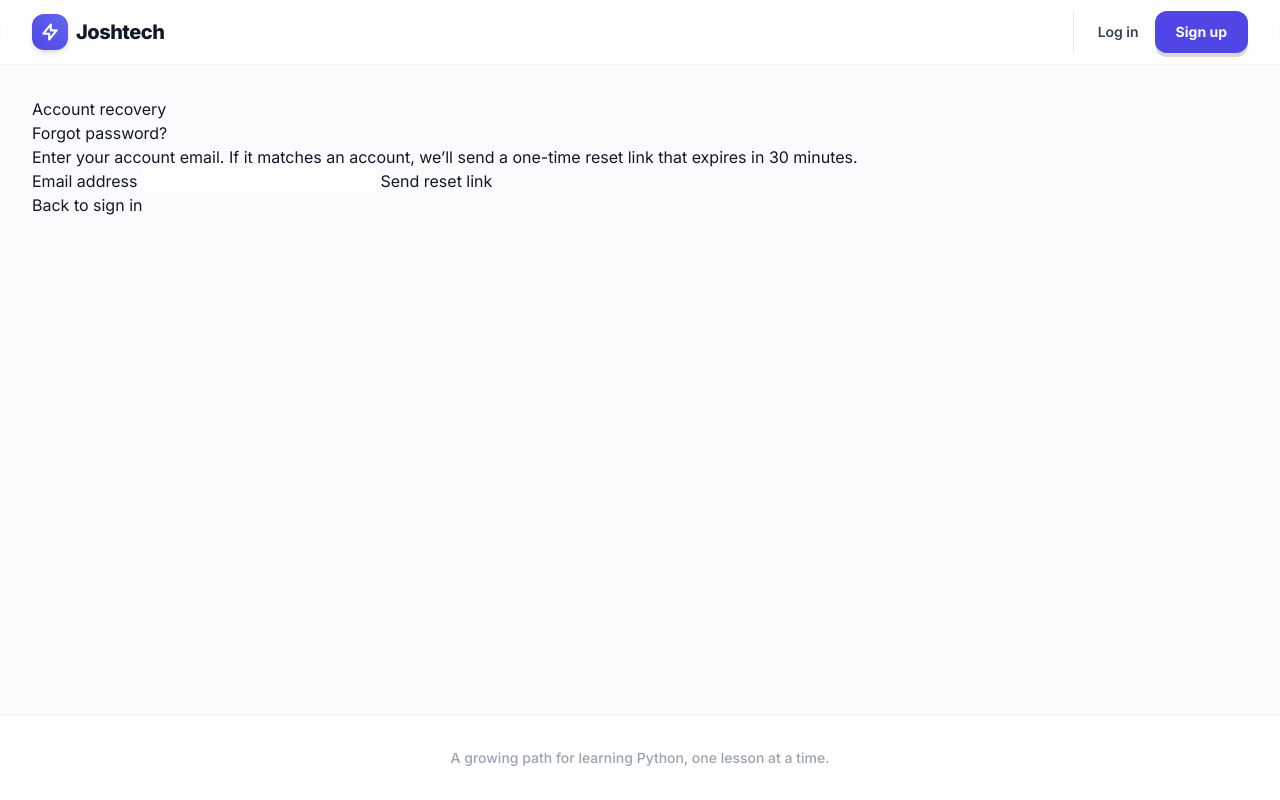
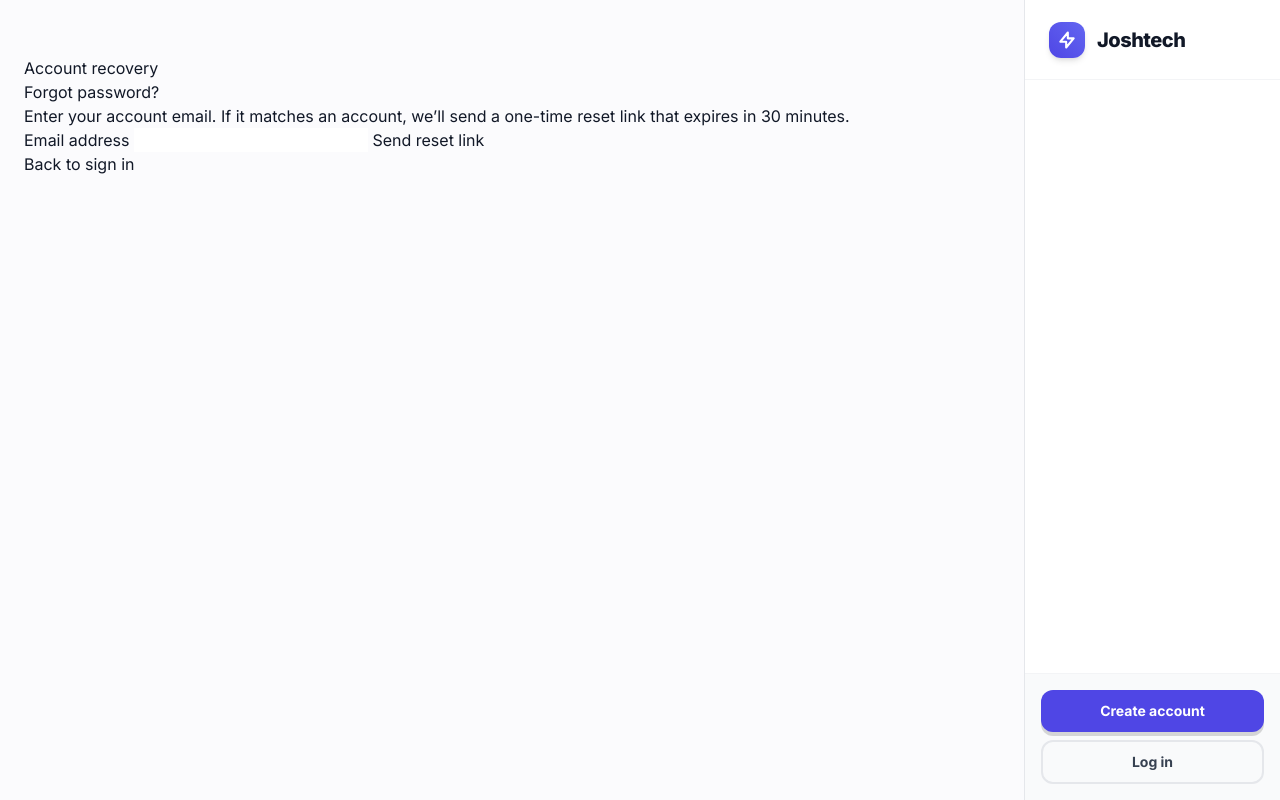
Before and after one commit to ezej0687-creator/Joshpy.py, a Flask app: page /forgot-password in a window 1280 px wide. Run offline with Flask 3, Linux system fonts and the light colour scheme; some libraries are stand-ins or nearby versions.

Commit message:
style: shift navigation to a dedicated right sidebar

```diff
--- a/learning_app/templates/base.html
+++ b/learning_app/templates/base.html
@@ -51,60 +51,27 @@
     </style>
     {% block head_extra %}{% endblock %}
   </head>
-  <body class="h-full font-sans text-gray-900 antialiased flex flex-col selection:bg-brand-500 selection:text-white">
+  <body class="h-screen w-full font-sans text-gray-900 antialiased flex overflow-hidden selection:bg-brand-500 selection:text-white bg-[#fbfbfd]">
 
-    <header class="bg-white/80 backdrop-blur-md border-b border-gray-200/50 sticky top-0 z-50">
-      <div class="max-w-7xl mx-auto px-4 sm:px-6 lg:px-8">
-        <div class="flex justify-between h-16 items-center">
+    <!-- MAIN CONTENT AREA (Left) -->
+    <main class="flex-1 h-full overflow-y-auto flex flex-col relative">
 
-          <div class="flex items-center gap-3">
-            <a href="{{ url_for('main.index') }}" class="flex items-center gap-2 group">
-              <div class="w-9 h-9 rounded-xl bg-gradient-to-tr from-brand-600 to-brand-500 flex items-center justify-center shadow-md group-hover:shadow-lg transition-all">
+      <!-- Mobile Header (hidden on desktop) -->
+      <div class="md:hidden bg-white border-b border-gray-200 p-4 flex justify-between items-center sticky top-0 z-50">
+        <a href="{{ url_for('main.index') }}" class="flex items-center gap-2">
+          <div class="w-8 h-8 rounded-lg bg-brand-600 flex items-center justify-center shadow-sm">
             <svg class="w-5 h-5 text-white" fill="none" stroke="currentColor" viewBox="0 0 24 24"><path stroke-linecap="round" stroke-linejoin="round" stroke-width="2.5" d="M13 10V3L4 14h7v7l9-11h-7z"></path></svg>
           </div>
-              <span class="font-extrabold text-xl tracking-tight text-gray-900">Joshtech</span>
+          <span class="font-bold text-lg tracking-tight">Joshtech</span>
         </a>
-            {% if current_user %}
-              <span class="inline-flex items-center px-2.5 py-0.5 rounded-full text-xs font-bold bg-green-100 text-green-700 ml-2 border border-green-200">
-                {{ header_completed_count or 0 }} ✓
-              </span>
-            {% endif %}
+        <!-- Simple mobile menu button (could open a drawer, but we'll keep it simple) -->
       </div>
 
-          <div class="flex items-center gap-8">
-            <nav class="hidden md:flex items-center gap-6">
-              {% if is_admin %}
-                <a href="{{ url_for('main.admin_dashboard') }}" class="text-sm font-semibold text-gray-500 hover:text-gray-900 transition-colors">Manage content</a>
-                <a href="{{ url_for('main.admin_users') }}" class="text-sm font-semibold text-gray-500 hover:text-gray-900 transition-colors">Learners</a>
-              {% elif current_user %}
-                <a href="{{ url_for('main.dashboard') }}" class="text-sm font-semibold text-gray-500 hover:text-gray-900 transition-colors">Dashboard</a>
-                <a href="{{ url_for('main.tutor') }}" class="text-sm font-semibold text-gray-500 hover:text-gray-900 transition-colors">AI Tutor</a>
-                <a href="{{ url_for('main.python_runner') }}" class="text-sm font-semibold text-gray-500 hover:text-gray-900 transition-colors">Python Runner</a>
-                <a href="{{ url_for('main.leaderboard') }}" class="text-sm font-semibold text-gray-500 hover:text-gray-900 transition-colors">Leaderboard</a>
-              {% endif %}
-            </nav>
-
-            <div class="flex items-center gap-4 border-l border-gray-200 pl-6">
-              {% if current_user %}
-                <a href="{{ url_for('main.change_password') }}" class="text-sm font-semibold text-gray-500 hover:text-gray-900 transition-colors">Settings</a>
-                <form class="inline" method="post" action="{{ url_for('main.admin_logout' if is_admin else 'main.logout') }}">
-                  <input type="hidden" name="csrf_token" value="{{ csrf_token() }}">
-                  <button class="text-sm font-semibold text-gray-500 hover:text-red-600 transition-colors" type="submit">Sign out</button>
-                </form>
-              {% else %}
-                <a href="{{ url_for('main.login') }}" class="text-sm font-semibold text-gray-700 hover:text-gray-900 transition-colors">Log in</a>
-                <a href="{{ url_for('main.register') }}" class="inline-flex items-center justify-center px-5 py-2.5 border border-transparent text-sm font-bold rounded-xl shadow-playful text-white bg-brand-600 hover:bg-brand-700 btn-playful focus:outline-none">Sign up</a>
-              {% endif %}
-            </div>
-          </div>
-        </div>
-      </div>
-    </header>
-
-    <main class="flex-1 w-full max-w-7xl mx-auto px-4 sm:px-6 lg:px-8 py-8">
+      <!-- Main Content Scroll Area -->
+      <div class="flex-1 w-full max-w-5xl mx-auto px-6 py-10 md:py-14">
         {% with messages = get_flashed_messages(with_categories=true) %}
           {% if messages %}
-          <div class="mb-6 space-y-3" role="status">
+            <div class="mb-8 space-y-3" role="status">
               {% for category, message in messages %}
                 <div class="p-4 rounded-xl text-sm font-semibold flex items-start shadow-sm {{ 'bg-green-50 text-green-800 border border-green-200' if category == 'success' else 'bg-red-50 text-red-800 border border-red-200' }}">
                   <span>{{ message }}</span>
@@ -115,13 +82,82 @@
         {% endwith %}
 
         {% block content %}{% endblock %}
+      </div>
     </main>
 
-    <footer class="bg-white border-t border-gray-100 mt-auto py-8">
-      <div class="max-w-7xl mx-auto px-4 text-center">
-        <p class="text-sm font-medium text-gray-400">A growing path for learning Python, one lesson at a time.</p>
+    <!-- RIGHT SIDEBAR (Navigation) -->
+    <aside class="hidden md:flex flex-col w-64 h-full bg-white border-l border-gray-200 flex-shrink-0 z-50">
+
+      <!-- Brand -->
+      <div class="h-20 flex items-center px-6 border-b border-gray-100">
+        <a href="{{ url_for('main.index') }}" class="flex items-center gap-3 group">
+          <div class="w-9 h-9 rounded-xl bg-gradient-to-tr from-brand-600 to-brand-500 flex items-center justify-center shadow-md group-hover:shadow-lg transition-all">
+            <svg class="w-5 h-5 text-white" fill="none" stroke="currentColor" viewBox="0 0 24 24"><path stroke-linecap="round" stroke-linejoin="round" stroke-width="2.5" d="M13 10V3L4 14h7v7l9-11h-7z"></path></svg>
           </div>
-    </footer>
+          <span class="font-extrabold text-xl tracking-tight text-gray-900">Joshtech</span>
+        </a>
+      </div>
+
+      <!-- Navigation Links -->
+      <div class="flex-1 overflow-y-auto py-6 px-4 flex flex-col gap-1">
+        {% if is_admin %}
+          <p class="px-2 text-xs font-bold text-gray-400 uppercase tracking-wider mb-2 mt-2">Admin</p>
+          <a href="{{ url_for('main.admin_dashboard') }}" class="flex items-center gap-3 px-3 py-2.5 rounded-lg text-sm font-semibold text-gray-700 hover:bg-gray-100 hover:text-gray-900 transition-colors">
+            <svg class="w-5 h-5 text-gray-400" fill="none" stroke="currentColor" viewBox="0 0 24 24"><path stroke-linecap="round" stroke-linejoin="round" stroke-width="2" d="M4 6a2 2 0 012-2h2a2 2 0 012 2v2a2 2 0 01-2 2H6a2 2 0 01-2-2V6zM14 6a2 2 0 012-2h2a2 2 0 012 2v2a2 2 0 01-2 2h-2a2 2 0 01-2-2V6zM4 16a2 2 0 012-2h2a2 2 0 012 2v2a2 2 0 01-2 2H6a2 2 0 01-2-2v-2zM14 16a2 2 0 012-2h2a2 2 0 012 2v2a2 2 0 01-2 2h-2a2 2 0 01-2-2v-2z"></path></svg>
+            Manage Content
+          </a>
+          <a href="{{ url_for('main.admin_users') }}" class="flex items-center gap-3 px-3 py-2.5 rounded-lg text-sm font-semibold text-gray-700 hover:bg-gray-100 hover:text-gray-900 transition-colors">
+            <svg class="w-5 h-5 text-gray-400" fill="none" stroke="currentColor" viewBox="0 0 24 24"><path stroke-linecap="round" stroke-linejoin="round" stroke-width="2" d="M12 4.354a4 4 0 110 5.292M15 21H3v-1a6 6 0 0112 0v1zm0 0h6v-1a6 6 0 00-9-5.197M13 7a4 4 0 11-8 0 4 4 0 018 0z"></path></svg>
+            Learners
+          </a>
+        {% elif current_user %}
+          <p class="px-2 text-xs font-bold text-gray-400 uppercase tracking-wider mb-2 mt-2">Learning</p>
+          <a href="{{ url_for('main.dashboard') }}" class="flex items-center gap-3 px-3 py-2.5 rounded-lg text-sm font-semibold text-gray-700 hover:bg-gray-100 hover:text-gray-900 transition-colors">
+            <svg class="w-5 h-5 text-gray-400" fill="none" stroke="currentColor" viewBox="0 0 24 24"><path stroke-linecap="round" stroke-linejoin="round" stroke-width="2" d="M3 12l2-2m0 0l7-7 7 7M5 10v10a1 1 0 001 1h3m10-11l2 2m-2-2v10a1 1 0 01-1 1h-3m-6 0a1 1 0 001-1v-4a1 1 0 011-1h2a1 1 0 011 1v4a1 1 0 001 1m-6 0h6"></path></svg>
+            My Dashboard
+          </a>
+          <a href="{{ url_for('main.tutor') }}" class="flex items-center gap-3 px-3 py-2.5 rounded-lg text-sm font-semibold text-gray-700 hover:bg-gray-100 hover:text-gray-900 transition-colors">
+            <svg class="w-5 h-5 text-gray-400" fill="none" stroke="currentColor" viewBox="0 0 24 24"><path stroke-linecap="round" stroke-linejoin="round" stroke-width="2" d="M9.75 17L9 20l-1 1h8l-1-1-.75-3M3 13h18M5 17h14a2 2 0 002-2V5a2 2 0 00-2-2H5a2 2 0 00-2 2v10a2 2 0 002 2z"></path></svg>
+            AI Tutor
+          </a>
+          <a href="{{ url_for('main.python_runner') }}" class="flex items-center gap-3 px-3 py-2.5 rounded-lg text-sm font-semibold text-gray-700 hover:bg-gray-100 hover:text-gray-900 transition-colors">
+            <svg class="w-5 h-5 text-gray-400" fill="none" stroke="currentColor" viewBox="0 0 24 24"><path stroke-linecap="round" stroke-linejoin="round" stroke-width="2" d="M8 9l3 3-3 3m5 0h3M5 20h14a2 2 0 002-2V6a2 2 0 00-2-2H5a2 2 0 00-2 2v12a2 2 0 002 2z"></path></svg>
+            Python Runner
+          </a>
+          <a href="{{ url_for('main.leaderboard') }}" class="flex items-center gap-3 px-3 py-2.5 rounded-lg text-sm font-semibold text-gray-700 hover:bg-gray-100 hover:text-gray-900 transition-colors">
+            <svg class="w-5 h-5 text-gray-400" fill="none" stroke="currentColor" viewBox="0 0 24 24"><path stroke-linecap="round" stroke-linejoin="round" stroke-width="2" d="M9 12l2 2 4-4M7.835 4.697a3.42 3.42 0 001.946-.806 3.42 3.42 0 014.438 0 3.42 3.42 0 001.946.806 3.42 3.42 0 013.138 3.138 3.42 3.42 0 00.806 1.946 3.42 3.42 0 010 4.438 3.42 3.42 0 00-.806 1.946 3.42 3.42 0 01-3.138 3.138 3.42 3.42 0 00-1.946.806 3.42 3.42 0 01-4.438 0 3.42 3.42 0 00-1.946-.806 3.42 3.42 0 01-3.138-3.138 3.42 3.42 0 00-.806-1.946 3.42 3.42 0 010-4.438 3.42 3.42 0 00.806-1.946 3.42 3.42 0 013.138-3.138z"></path></svg>
+            Leaderboard
+          </a>
+        {% endif %}
+      </div>
+
+      <!-- User Profile / Auth -->
+      <div class="p-4 border-t border-gray-100 bg-gray-50">
+        {% if current_user %}
+          <div class="flex items-center gap-3 mb-4 px-2">
+            <div class="w-10 h-10 rounded-full bg-brand-100 text-brand-700 flex items-center justify-center font-bold text-lg">
+              {{ current_user.display_name[0]|upper }}
+            </div>
+            <div class="flex-1 min-w-0">
+              <p class="text-sm font-bold text-gray-900 truncate">{{ current_user.display_name }}</p>
+              <p class="text-xs text-gray-500 truncate">{{ current_user.email }}</p>
+            </div>
+          </div>
+          <div class="flex items-center justify-between px-2">
+            <a href="{{ url_for('main.change_password') }}" class="text-xs font-semibold text-gray-500 hover:text-gray-900 transition-colors">Settings</a>
+            <form class="inline" method="post" action="{{ url_for('main.admin_logout' if is_admin else 'main.logout') }}">
+              <input type="hidden" name="csrf_token" value="{{ csrf_token() }}">
+              <button class="text-xs font-semibold text-red-500 hover:text-red-700 transition-colors" type="submit">Sign out</button>
+            </form>
+          </div>
+        {% else %}
+          <div class="flex flex-col gap-2">
+            <a href="{{ url_for('main.register') }}" class="w-full inline-flex justify-center items-center px-4 py-2.5 border border-transparent text-sm font-bold rounded-xl shadow-playful text-white bg-brand-600 hover:bg-brand-700 btn-playful transition-all">Create account</a>
+            <a href="{{ url_for('main.login') }}" class="w-full inline-flex justify-center items-center px-4 py-2.5 border-2 border-gray-200 text-sm font-bold rounded-xl text-gray-700 hover:border-gray-300 hover:bg-gray-50 transition-all">Log in</a>
+          </div>
+        {% endif %}
+      </div>
+    </aside>
 
     {% block scripts %}{% endblock %}
   </body>
```
Lines whose indentation alone changed are shown as unchanged.
